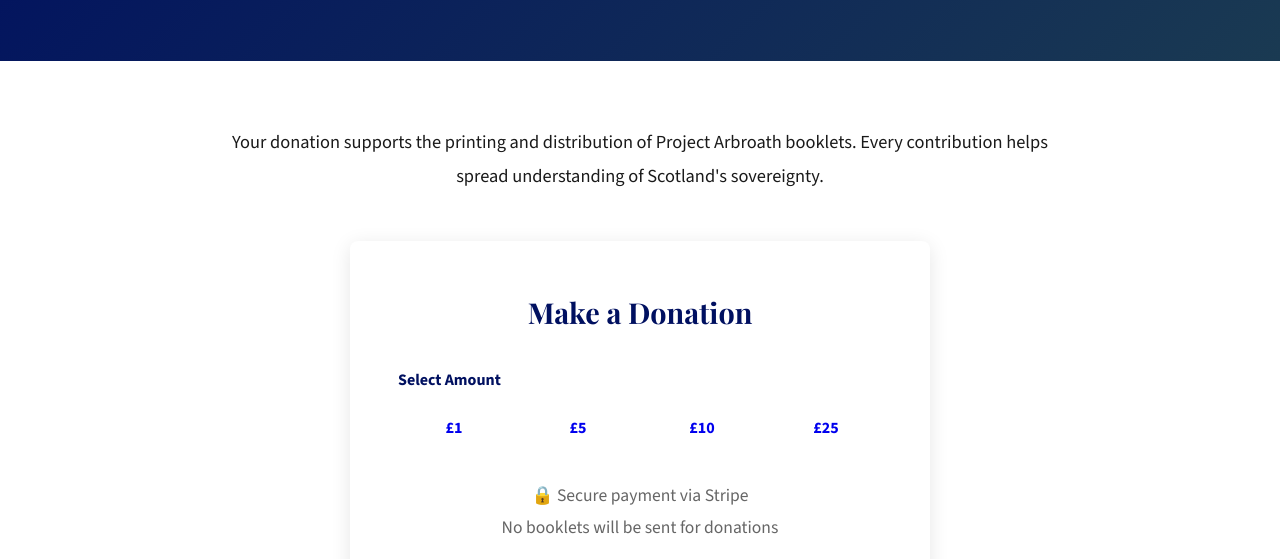
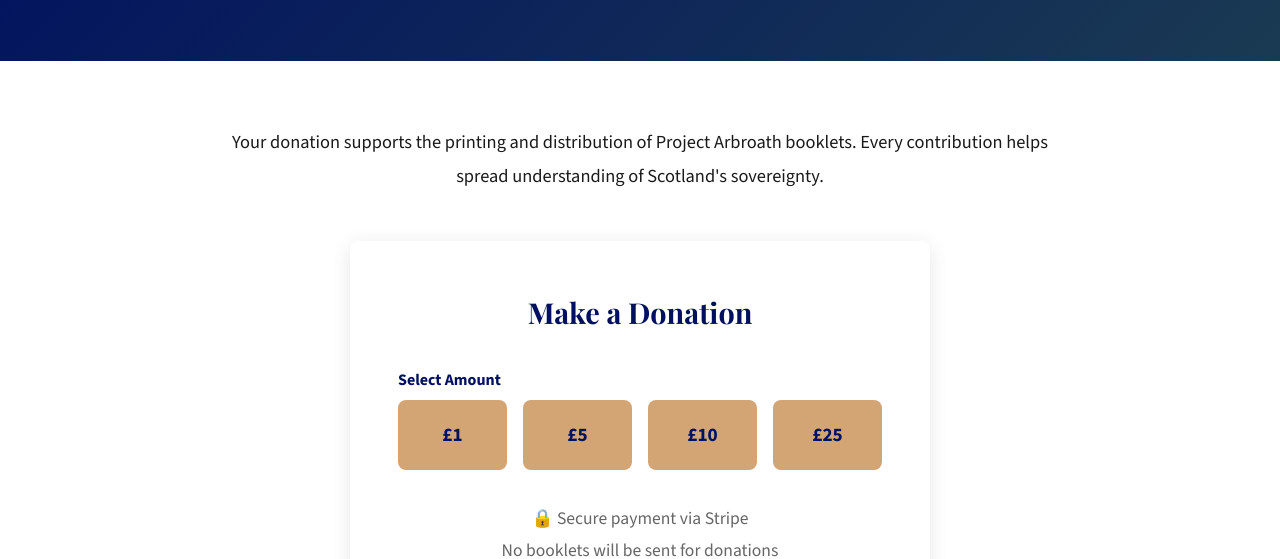
Before and after one commit to project-arbroath/projectarbroath-site, an Eleventy site: page src/donate.njk in a window 1280 px wide. Shown: the part 247-806 px from the top of the page. Built offline with nearby package versions, Linux system fonts and the light colour scheme; Eleventy itself is replaced by a stand-in of ours; files that its build step writes are made by us from their sources.

Commit message:
Update donate.njk
style donation buttons

```diff
--- a/src/donate.njk
+++ b/src/donate.njk
@@ -16,11 +16,11 @@ permalink: /donate/
     <div class="donate-wrapper">
       <h3>Make a Donation</h3>
       <label class="form-label">Select Amount</label>
-      <div class="preset-grid">
-        <a href="https://buy.stripe.com/aFaeV6e1W25BbxUgSZ2Ry0k" class="btn btn-secondary" style="flex: 1; text-align: center;">£1</a>
-        <a href="https://buy.stripe.com/eVq3cof60fWr9pMdGN2Ry0l" class="btn btn-secondary" style="flex: 1; text-align: center;">£5</a>
-        <a href="https://buy.stripe.com/3cI00c7Dy7pV31o1Y52Ry0m" class="btn btn-secondary" style="flex: 1; text-align: center;">£10</a>
-        <a href="https://buy.stripe.com/fZudR29LG4dJeK6byF2Ry0n" class="btn btn-secondary" style="flex: 1; text-align: center;">£25</a>
+      <div class="preset-grid" style="display:grid;grid-template-columns:repeat(4,1fr);gap:1rem;margin-bottom:2rem;">
+        <a href="https://buy.stripe.com/aFaeV6e1W25BbxUgSZ2Ry0k" class="btn btn-primary" style="padding:1.2rem;text-align:center;font-size:1.2rem;font-weight:bold;text-decoration:none;display:flex;align-items:center;justify-content:center;border-radius:0.5rem;">£1</a>
+        <a href="https://buy.stripe.com/eVq3cof60fWr9pMdGN2Ry0l" class="btn btn-primary" style="padding:1.2rem;text-align:center;font-size:1.2rem;font-weight:bold;text-decoration:none;display:flex;align-items:center;justify-content:center;border-radius:0.5rem;">£5</a>
+        <a href="https://buy.stripe.com/3cI00c7Dy7pV31o1Y52Ry0m" class="btn btn-primary" style="padding:1.2rem;text-align:center;font-size:1.2rem;font-weight:bold;text-decoration:none;display:flex;align-items:center;justify-content:center;border-radius:0.5rem;">£10</a>
+        <a href="https://buy.stripe.com/fZudR29LG4dJeK6byF2Ry0n" class="btn btn-primary" style="padding:1.2rem;text-align:center;font-size:1.2rem;font-weight:bold;text-decoration:none;display:flex;align-items:center;justify-content:center;border-radius:0.5rem;">£25</a>
       </div>
       <p class="form-note" style="text-align:center;margin-top:1.5rem;">🔒 Secure payment via Stripe<br>No booklets will be sent for donations</p>
     </div>
```
